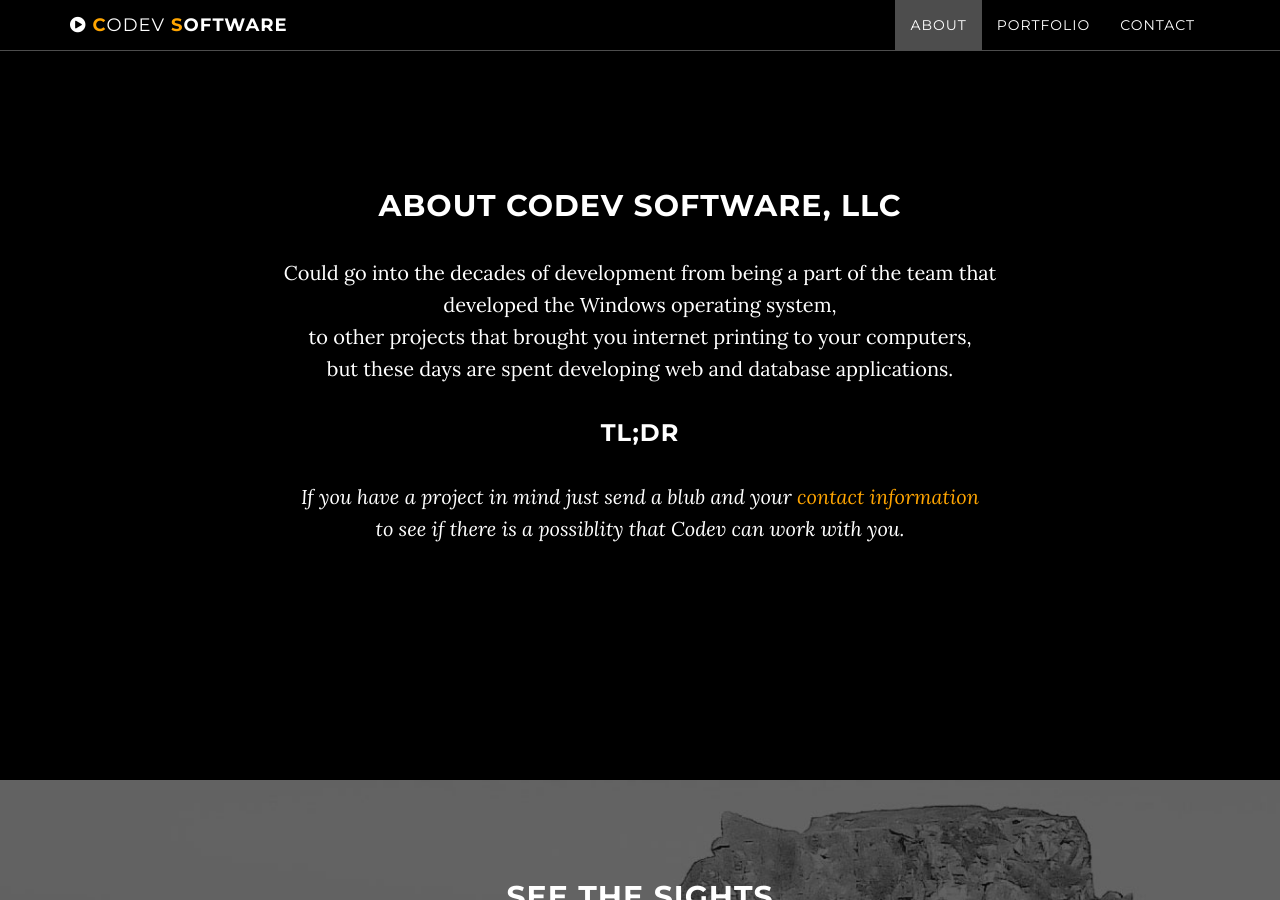
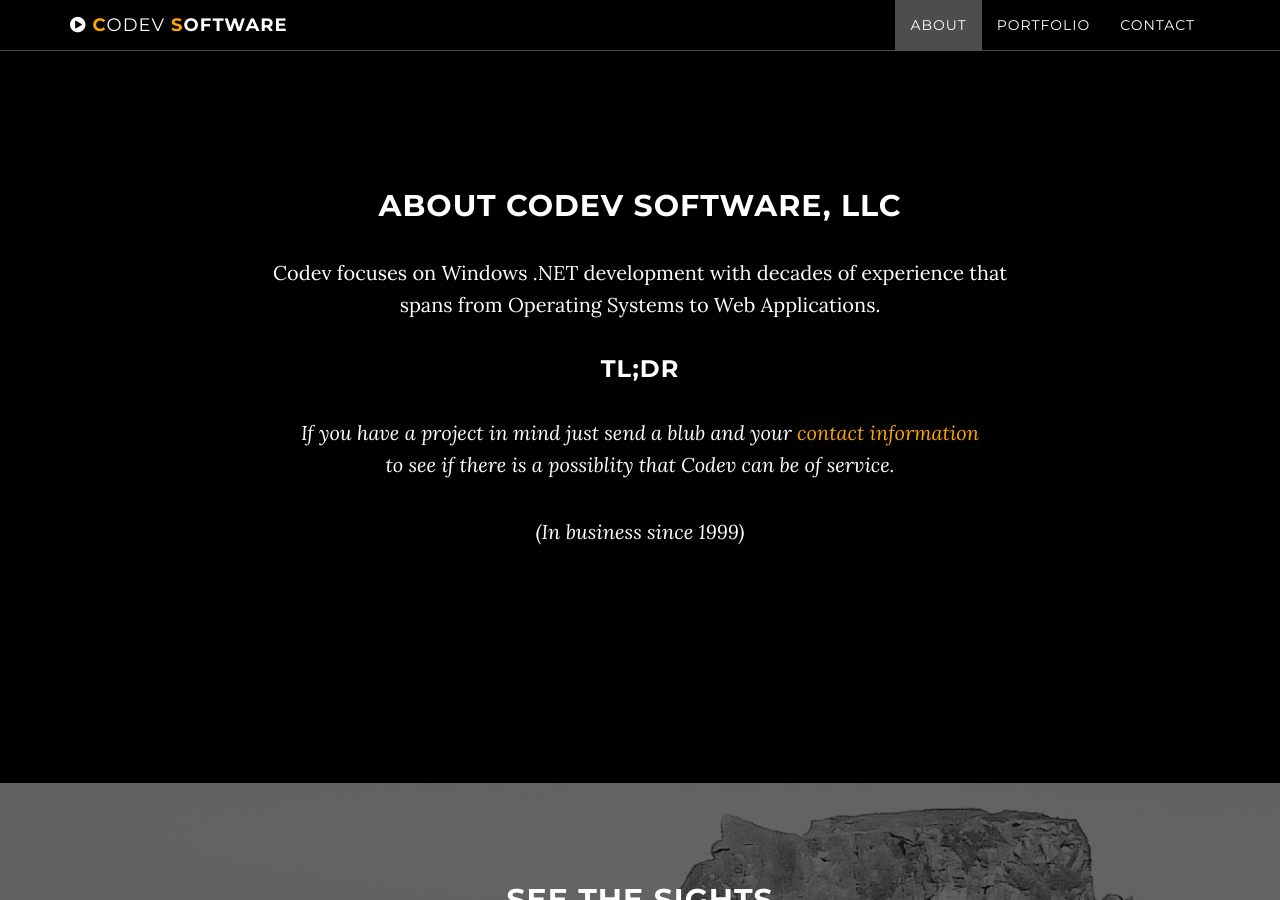
Before and after one commit to codev-software-llc/codev-software-llc.github.io, a Jekyll site: the page built from index.html, in a window 1280 px wide and 900 px high, scrolled down 911 px. Built offline with Jekyll 4.4.1, drawn with Linux system fonts in a browser that asks for light colours.

Commit message:
content changes

```diff
--- a/_includes/about.html
+++ b/_includes/about.html
@@ -1,10 +1,12 @@
-    <!-- About Section -->
+<!-- About Section -->
     <section id="about" class="container content-section text-center">
         <div class="row">
             <div class="col-lg-8 col-lg-offset-2">
                 <h2>About Codev Software, LLC</h2>
-                <p>Could go into the decades of development from being a part of the team that developed the Windows operating system,<br/>to other projects that brought you internet printing to your computers,<br/>but these days are spent developing web and database applications.</p>
-                <h3>TL;DR</h3><p><i>If you have a project in mind just send a blub and your <a class="page-scroll" href="#contact">contact information </a> <br /> to see if there is a possiblity that Codev can work with you.</i></p>
+                <p>Codev focuses on Windows .NET development with decades of experience that spans from Operating Systems to Web Applications.<br/>
+                <h3>TL;DR</h3>
+                <p><i>If you have a project in mind just send a blub and your <a class="page-scroll" href="#contact">contact information</a><br/> to see if there is a possiblity that Codev can be of service.</i></p>
+                <p><i>(In business since 1999)</i></p>
             </div>
         </div>
     </section>
```
